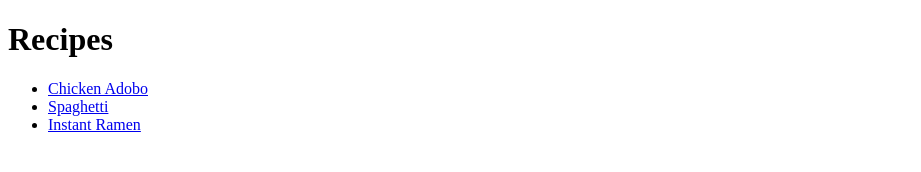
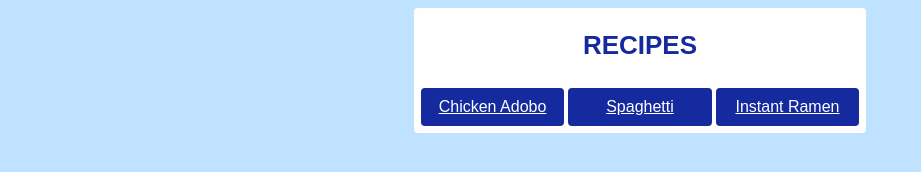
Before and after one commit to feedmatthew/odin-recipes, a plain HTML site: page index.html in a window 1280 px wide. Shown: the whole page, without its empty margins (0-921 px from the left). Drawn offline with Linux system fonts and the light colour scheme.

Commit message:
Added css, changed recipe list to flex container

```diff
--- a/index.html
+++ b/index.html
@@ -4,13 +4,16 @@
     <meta charset="UTC-8">
     <meta name="viewport" content="width=device-width, initial-scale=1.0">
     <title>Recipes</title>
+    <link rel="stylesheet" href="style.css">
  </head>
 <body>
+   <div class=main>
      <h1>Recipes</h1>
-     <ul>
-       <li><a href="./recipes/adobo.html">Chicken Adobo</a></li>
-       <li><a href="./recipes/spaghetti.html">Spaghetti</a></li>
-       <li><a href="./recipes/ramen.html">Instant Ramen</a></li>
-    </ul>
+      <div class="recipe-box">
+         <div class="recipe"><a href="./recipes/adobo.html">Chicken Adobo</a></div>
+         <div class="recipe"><a href="./recipes/spaghetti.html">Spaghetti</a></div>
+         <div class="recipe"><a href="./recipes/ramen.html">Instant Ramen</a></div>
+      </div>
+   </div>
  </body>
 </html>
--- /dev/null
+++ b/style.css
@@ -0,0 +1,45 @@
+html {
+    box-sizing: border-box;
+}
+
+body {
+    font-family: sans-serif;
+    background-color: rgb(190, 226, 255);
+}
+
+.main {
+    width: 35%;
+    display: block;
+    margin: 0px auto;
+    padding: 5px;
+    background-color: rgb(255, 255, 255);
+    border-radius: 4px;
+}
+
+h1 {
+    font-size: 26px;
+    padding: 0px;
+    text-align: center;
+    margin-bottom: 25px;
+    text-transform: uppercase;
+    color: rgb(21, 42, 158);
+}
+
+.recipe-box {
+    margin: 0 auto;
+    display: flex;
+}
+.recipe {
+    padding: 10px;
+    margin: 2px;
+    background-color: rgb(21, 42, 158);
+    border-radius: 4px;
+    justify-content: center;
+    display: flex;
+    flex: 1;
+
+}
+
+a {
+    color: white;
+}
```
